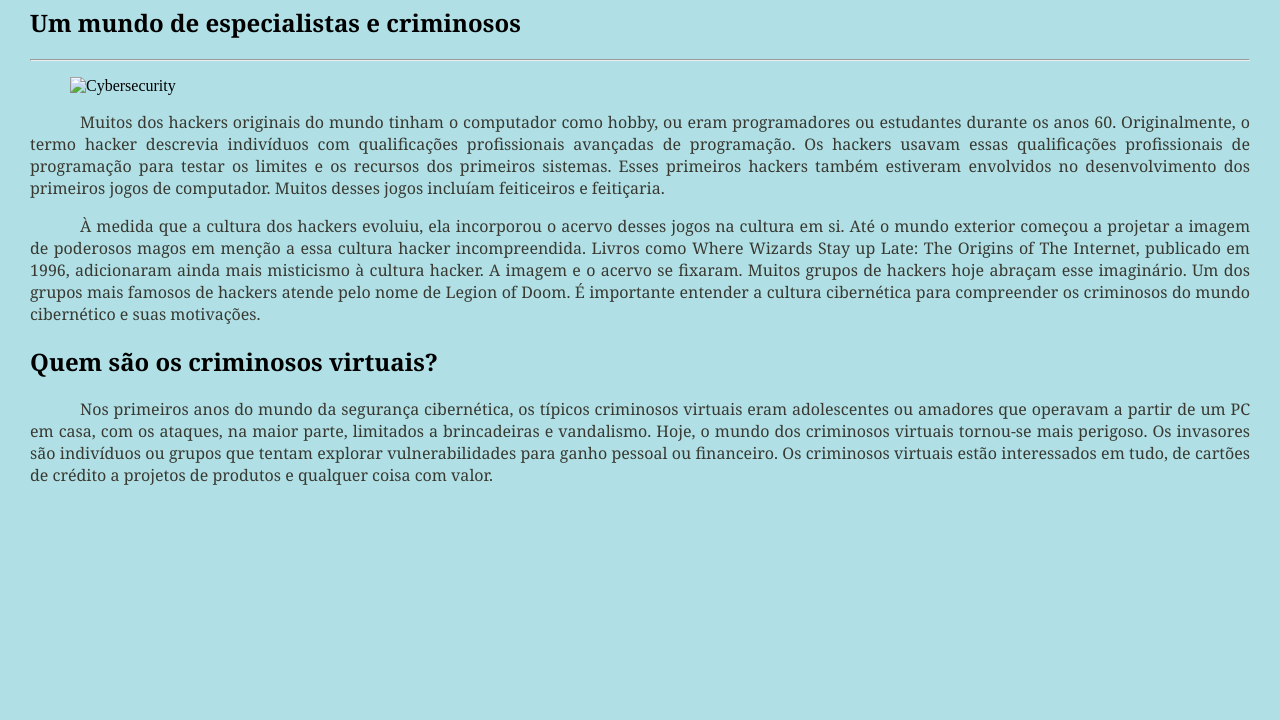
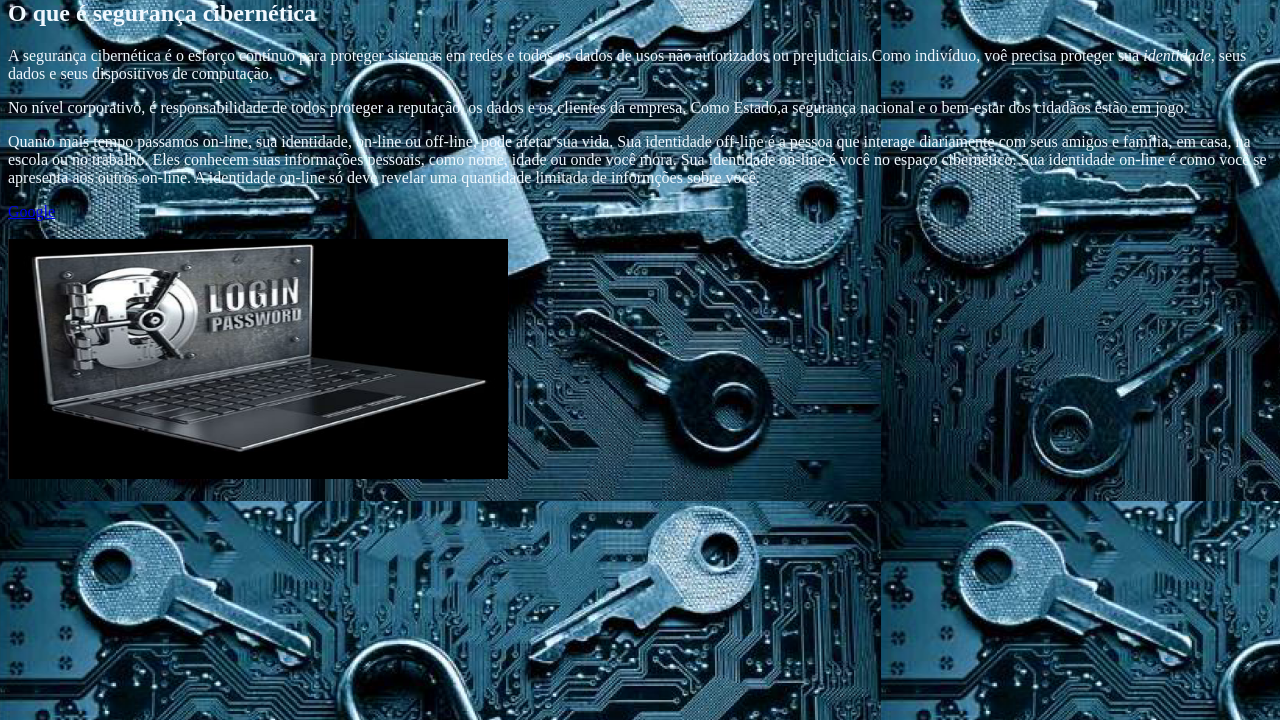
Before and after one commit to CarlosShaakur/desenvolvimento_web_ESPBENGO, a plain HTML site: page index.html in a window 1280 px wide. Shown: the part 80-800 px from the top of the page. Drawn offline with Linux system fonts and the light colour scheme.

Commit message:
Add files via upload

```diff
--- a/index.html
+++ b/index.html
@@ -3,48 +3,26 @@
 <head>
     <meta charset="UTF-8">
     <meta name="viewport" content="width=device-width, initial-scale=1.0">
-    <title>Desafio 3</title>
-    <link rel="stylesheet" href="style.css">
+    <title>Exercício 3</title>
 </head>
-<body>
-    <h1>SEGURANÇA CIBERNÉTICA</h1>
-    <h2>Um mundo de especialistas e criminosos</h2>
-    <hr>
-    <figure>
-    <img src="imagens/Capturar.PNG" width="325" height="328" alt="Cybersecurity"/>
-</figure>
-
-    <p>
-        Muitos dos hackers originais do mundo tinham o computador como hobby, ou
-        eram programadores ou estudantes durante os anos 60. Originalmente, o termo
-        hacker descrevia indivíduos com qualificações profissionais avançadas de
-        programação. Os hackers usavam essas qualificações profissionais de
-        programação para testar os limites e os recursos dos primeiros sistemas.
-        Esses primeiros hackers também estiveram envolvidos no desenvolvimento
-        dos primeiros jogos de computador. Muitos desses jogos incluíam feiticeiros
-        e feitiçaria.
-    </p>
-    <p>
-        À medida que a cultura dos hackers evoluiu, ela incorporou o acervo desses
-        jogos na cultura em si. Até o mundo exterior começou a projetar a imagem de
-        poderosos magos em menção a essa cultura hacker incompreendida.
-        Livros como Where Wizards Stay up Late: The Origins of The Internet,
-        publicado em 1996, adicionaram ainda mais misticismo à cultura hacker.
-        A imagem e o acervo se fixaram. Muitos grupos de hackers hoje abraçam
-        esse imaginário. Um dos grupos mais famosos de hackers atende pelo nome
-        de Legion of Doom. É importante entender a cultura cibernética para
-        compreender os criminosos do mundo cibernético e suas motivações.
-    </p>
-    <h2>Quem são os criminosos virtuais?</h2>
-    <p>
-        Nos primeiros anos do mundo da segurança cibernética, os típicos criminosos
-        virtuais eram adolescentes ou amadores que operavam a partir de um PC em casa,
-        com os ataques, na maior parte, limitados a brincadeiras e vandalismo.
-        Hoje, o mundo dos criminosos virtuais tornou-se mais perigoso.
-        Os invasores são indivíduos ou grupos que tentam explorar vulnerabilidades para
-        ganho pessoal ou financeiro. Os criminosos virtuais estão interessados em tudo,
-        de cartões de crédito a projetos de produtos e qualquer coisa com valor.
-    </p>
-
+<body background="CiberSec.PNG">
+   <h1 style="color: aliceblue;">A NECESSIDADE DA SEGURANÇA CIBERNÉTICA</h1>
+   <h2 style="color: aliceblue;">O que é segurança cibernética</h2>
+    <p style="color: aliceblue;">A segurança cibernética é o esforço contínuo para proteger sistemas em redes e todos
+        os dados de usos não autorizados ou prejudiciais.Como indivíduo, voê precisa proteger sua
+        <i>identidade</i>, seus dados e seus dispositivos de computação.</p>
+    <p style="color: aliceblue;">No nível corporativo, é responsabilidade de todos proteger a reputação, os dados
+        e os clientes da empresa. Como Estado,a segurança nacional e o bem-estar dos cidadãos estão em jogo.</p>
+    <p style="color: aliceblue;">Quanto mais tempo passamos on-line, sua identidade, on-line ou off-line, pode afetar sua vida.
+        Sua identidade off-line é a pessoa que interage diariamente com seus amigos e família, em casa,
+        na escola ou no trabalho. Eles conhecem suas informações pessoais, como nome, idade ou onde você mora.
+         Sua identidade on-line é você no espaço cibernético. Sua identidade on-line é como você se apresenta aos
+          outros on-line. A identidade on-line só deve revelar uma quantidade limitada de informções sobre você.</p>
+          <a href="https://www.google.com">Google</a>
+          <a href="https://www.portaldaindustria.com.br/industria-de-a-z/ciberseguranca/" >
+            <br>
+            <br>
+            <img src="CyberSec2.PNG" width="500" height="240" alt="Computador" >
+          </a>
 </body>
 </html>
```
Also changed, not shown: CiberSec.PNG (added), CyberSec1.PNG (added), CyberSec2.PNG (added).
